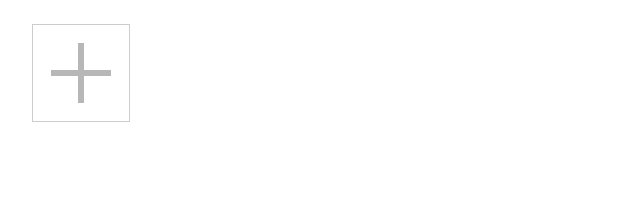
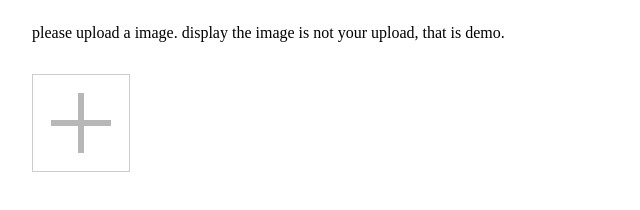
Before and after one commit to langwan/jquery.singleuploadimage.js, a plain HTML site: page example/index.html in a window 1280 px wide. Shown: the whole page, without its empty margins (0-640 px from the left). Drawn offline with Linux system fonts and the light colour scheme.

Commit message:
updated content.

```diff
--- a/example/index.html
+++ b/example/index.html
@@ -8,14 +8,13 @@
 </head>
 <body>
 
+	<p class="info">
+		please upload a image. display the image is not your upload, that is demo.
+	</p>
 	<div id="paper">
 		<div id="console">
 			<div id="uploadbox" onClick="singleupload_input.click();" class="singleupload"></div>
 			<input type="file" id="singleupload_input" style="display:none;" name="img" value=""/>
-		</div>
-
-		<div id="info">
-
 		</div>
 	</div>
 
--- a/example/main.css
+++ b/example/main.css
@@ -21,3 +21,7 @@
 	line-height: 92px;
 	cursor: pointer;
 }
+
+.info {
+	padding:8px 24px;
+}
```
